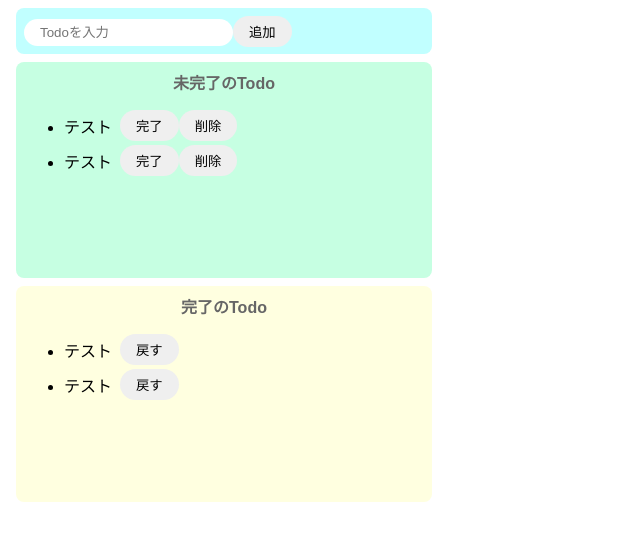
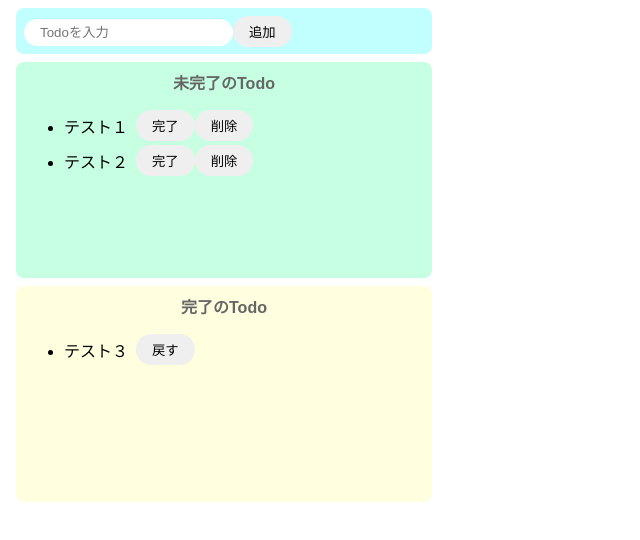
Before and after one commit to suugakusan/react_todo, a React (Create React App) app: page / in a window 1280 px wide. Shown: the top 540 px of the page, without its empty margins (0-640 px from the left). Built offline with nearby package versions, Linux system fonts and the light colour scheme.

Commit message:
reactの書式

```diff
--- a/src/App.jsx
+++ b/src/App.jsx
@@ -1,7 +1,12 @@
-import React from "react";
+import React, { useState } from "react";
 import "./styles.css";
 
 export const App = () => {
+  const [incompleteTodos, setIncompleteTodos] = useState([
+    "テスト１",
+    "テスト２"
+  ]);
+  const [completeTodos, setCompleteTodos] = useState(["テスト３"]);
   return (
     <>
       <div className="input-area">
@@ -11,29 +16,28 @@ export const App = () => {
       <div className="imcomp">
         <p className="title">未完了のTodo</p>
         <ul>
-          <div className="list-row">
-            <li>テスト</li>
+          {incompleteTodos.map((todo) => {
+            return (
+              <div key={todo} className="list-row">
+                <li>{todo}</li>
                 <button>完了</button>
                 <button>削除</button>
               </div>
-          <div className="list-row">
-            <li>テスト</li>
-            <button>完了</button>
-            <button>削除</button>
-          </div>
+            );
+          })}
         </ul>
       </div>
       <div className="comp">
         <p className="title">完了のTodo</p>
         <ul>
+          {completeTodos.map((todo) => {
+            return (
               <div className="list-row">
-            <li>テスト</li>
+                <li>{todo}</li>
                 <button>戻す</button>
               </div>
-          <div className="list-row">
-            <li>テスト</li>
-            <button>戻す</button>
-          </div>
+            );
+          })}
         </ul>
       </div>
     </>
```
Lines whose indentation alone changed are shown as unchanged.
